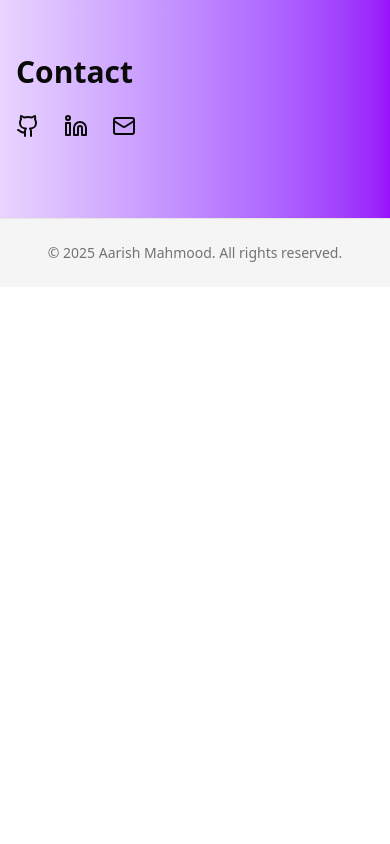
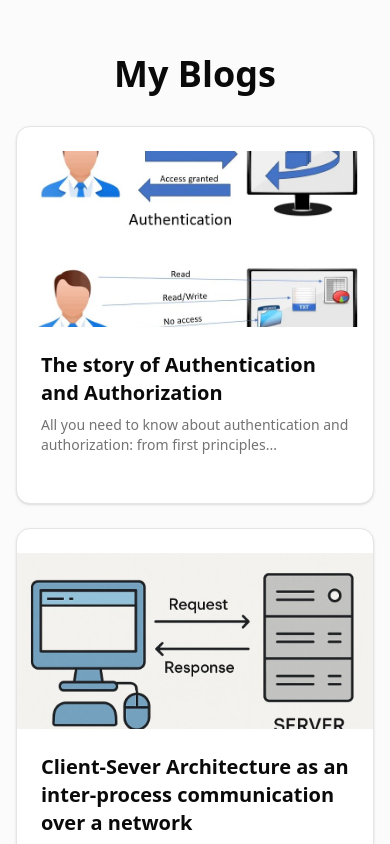
Before and after one commit to Aaarish/portfolio, a React (Vite) app: page / in a window 390 px wide. Shown: the part 5580-6424 px from the top of the page. Before the commit the page ends 5867 px from the top, so only its background shows below. Built offline with nearby package versions, Linux system fonts and the light colour scheme.

Commit message:
added blogs section

```diff
--- a/src/App.tsx
+++ b/src/App.tsx
@@ -55,6 +55,21 @@ export default function App() {
     },
   ]
 
+  const blogs = [
+    {
+      title: "The story of Authentication and Authorization",
+      description: "All you need to know about authentication and authorization: from first principles...",
+      url: "https://medium.com/@aarishm767/the-story-of-authentication-and-authorization-4fc8e402496f",
+      image: `${import.meta.env.BASE_URL}blogs/blog1.jpg`,
+    },
+    {
+      title: "Client-Sever Architecture as an inter-process communication over a network",
+      description: "All you need to know about client-server architecture: from first principles...",
+      url: "https://medium.com/@aarishm767/client-sever-architecture-as-an-inter-process-communication-over-a-network-9d114251dfab",
+      image: `${import.meta.env.BASE_URL}blogs/blog2.jpg`,
+    },
+  ]
+
 
   const [open, setOpen] = useState(false);
 
@@ -70,6 +85,7 @@ export default function App() {
             <a href="#about" className="hover:underline">About</a>
             <a href="#skills" className="hover:underline">Skills</a>
             <a href="#projects" className="hover:underline">Projects</a>
+            <a href="#blogs" className="hover:underline">Blogs</a>
             <a href="#contact" className="hover:underline">Contact</a>
           </nav>
 
@@ -92,6 +108,7 @@ export default function App() {
               <a onClick={() => setOpen(false)} href="#about" className="hover:underline">About</a>
               <a onClick={() => setOpen(false)} href="#skills" className="hover:underline">Skills</a>
               <a onClick={() => setOpen(false)} href="#projects" className="hover:underline">Projects</a>
+              <a onClick={() => setOpen(false)} href="#blogs" className="hover:underline">Blogs</a>
               <a onClick={() => setOpen(false)} href="#contact" className="hover:underline">Contact</a>
             </nav>
           </div>
@@ -227,6 +244,58 @@ export default function App() {
         </div>
       </section>
 
+      {/* Blogs */}
+      <section id="blogs" className="bg-muted/40 py-20">
+        <div className="mx-auto max-w-6xl px-4">
+          <h3 className="mb-8 text-4xl font-bold text-center">My Blogs</h3>
+          <div className="flex flex-col gap-6">
+            {blogs.map((blog) => {
+              const card = (
+                <Card className="hover:shadow-lg transition overflow-hidden">
+                  <CardContent className="p-0">
+                    <div className="flex flex-col sm:flex-row">
+                      <div className="shrink-0 sm:w-56 md:w-64">
+                        {blog.image ? (
+                          <img
+                            src={blog.image}
+                            alt={blog.title}
+                            className="h-44 w-full object-cover sm:h-full sm:min-h-44 sm:w-56 md:w-64"
+                          />
+                        ) : (
+                          <div className="flex h-44 w-full items-center justify-center bg-muted text-sm text-muted-foreground sm:min-h-44 sm:w-56 md:w-64">
+                            No image
+                          </div>
+                        )}
+                      </div>
+                      <div className="flex flex-1 flex-col justify-center p-6">
+                        <h4 className="text-xl font-semibold">{blog.title}</h4>
+                        <p className="mt-2 text-sm text-muted-foreground">
+                          {blog.description}
+                        </p>
+                      </div>
+                    </div>
+                  </CardContent>
+                </Card>
+              );
+
+              return blog.url ? (
+                <a
+                  key={blog.title}
+                  href={blog.url}
+                  target="_blank"
+                  rel="noopener noreferrer"
+                  className="block rounded-xl focus-visible:outline-none focus-visible:ring-2 focus-visible:ring-ring"
+                >
+                  {card}
+                </a>
+              ) : (
+                <div key={blog.title}>{card}</div>
+              );
+            })}
+          </div>
+        </div>
+      </section>
+
       {/* Contact */}
       <section id="contact" className="py-20 bg-linear-to-l from-purple-600 to-purple-200">
         <div className="mx-auto max-w-6xl px-4">
```
Also changed, not shown: public/blogs/blog1.jpg (added), public/blogs/blog2.jpg (added).
